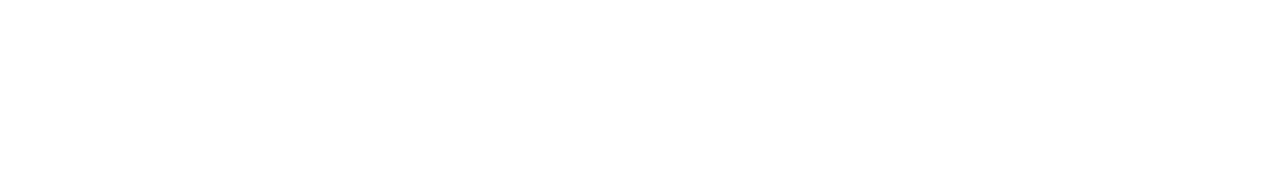
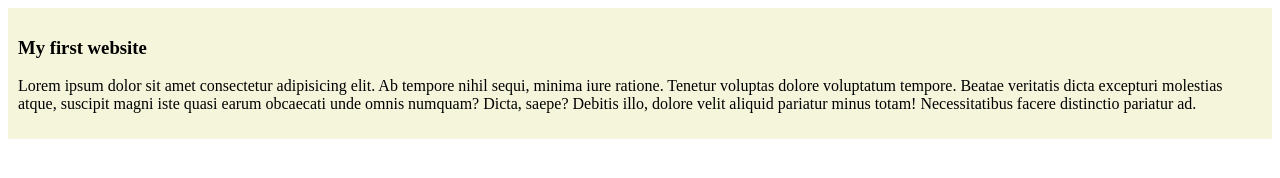
Before and after one commit to shodorsonnath/my-simple-website, a plain HTML site: page index.html in a window 1280 px wide. Drawn offline with Linux system fonts and the light colour scheme.

Commit message:
added first blog

```diff
--- a/index.html
+++ b/index.html
@@ -4,8 +4,12 @@
     <meta charset="UTF-8">
     <meta name="viewport" content="width=device-width, initial-scale=1.0">
     <title>My simple website</title>
+    <link rel="stylesheet" href="style/style.css">
 </head>
 <body>
-
+    <div>
+        <h3>My first website</h3>
+        <p>Lorem ipsum dolor sit amet consectetur adipisicing elit. Ab tempore nihil sequi, minima iure ratione. Tenetur voluptas dolore voluptatum tempore. Beatae veritatis dicta excepturi molestias atque, suscipit magni iste quasi earum obcaecati unde omnis numquam? Dicta, saepe? Debitis illo, dolore velit aliquid pariatur minus totam! Necessitatibus facere distinctio pariatur ad.</p>
+    </div>
 </body>
 </html>
--- /dev/null
+++ b/style/style.css
@@ -0,0 +1,4 @@
+div{
+    background-color: beige;
+    padding: 10px;
+}
```
